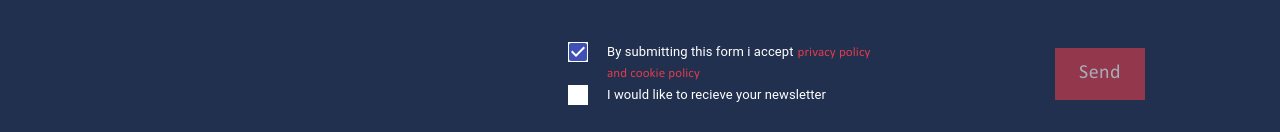
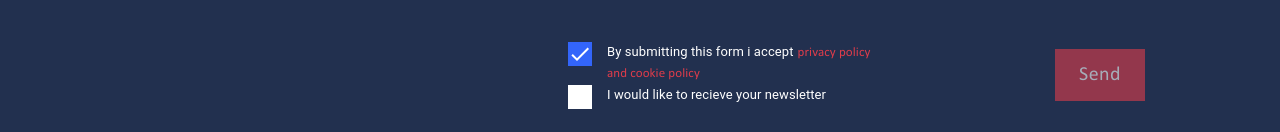
Before and after one commit to rishi4758/ModularBank, a React (Create React App) app: page / in a window 1280 px wide. Both pictures are taken after a click on the element 578 px from the left and 714 px from the top of the page. Shown: the part 662-794 px from the top of the page. Built offline with nearby package versions, Linux system fonts and the light colour scheme.

Commit message:
checkbox style  added

```diff
--- a/package.json
+++ b/package.json
@@ -10,6 +10,7 @@
   "main": "src/index.tsx",
   "dependencies": {
     "@material-ui/core": "4.11.3",
+    "@material-ui/icons": "^4.11.2",
     "@material-ui/lab": "^4.0.0-alpha.57",
     "@reduxjs/toolkit": "^1.5.0",
     "@testing-library/jest-dom": "5.11.9",
--- a/src/components/Form/checkbox.tsx
+++ b/src/components/Form/checkbox.tsx
@@ -2,7 +2,9 @@ import Grid from "@material-ui/core/Grid";
 import Checkbox from "@material-ui/core/Checkbox";
 import Typography from "@material-ui/core/Typography";
 import Link from "@material-ui/core/Link";
-
+import DoneIcon from "@material-ui/icons/Done";
+import { withStyles, WithStyles } from "@material-ui/core/styles";
+import Styles from "./styles";
 interface props {
   handleChange(event: any): void;
   label: string;
@@ -10,10 +12,10 @@ interface props {
 }
 function CheckBox({
   handleChange,
-
+  classes,
   label,
   name,
-}: props) {
+}: props & WithStyles<typeof Styles>) {
   return (
     <Grid item xs={12} sm={10} container>
       <Grid item xs={1}>
@@ -21,6 +23,7 @@ function CheckBox({
           name={name}
           onChange={handleChange}
           color="primary"
+          checkedIcon={<DoneIcon className={classes.checkIcon} />}
           icon={<></>}
         />
       </Grid>
@@ -36,4 +39,4 @@ function CheckBox({
   );
 }
 
-export default CheckBox;
+export default withStyles(Styles)(CheckBox);
--- a/src/components/Form/styles.tsx
+++ b/src/components/Form/styles.tsx
@@ -36,6 +36,7 @@ const Style = (theme: typeof Theme) => ({
     display: "flex",
     // alignItems: "space-between",
   },
+
   textContainer: {
     marginBottom: 30,
     lineHeight: 0,
@@ -80,6 +81,7 @@ const Style = (theme: typeof Theme) => ({
   },
 
   //------styling  checkBox Container in form.tsx file ---------
+
   checkboxContainer: {
     padding: 15,
     marginTop: 15,
@@ -88,5 +90,13 @@ const Style = (theme: typeof Theme) => ({
       marginTop: 15,
     },
   },
+  checkIcon: {
+    background: "#3365FA",
+    color: "#fff",
+    fontSize: 20,
+    fontWeight: 900,
+    height: 24,
+    width: 24,
+  },
 });
 export default Style;
--- a/src/themes/muitheme.tsx
+++ b/src/themes/muitheme.tsx
@@ -113,8 +113,8 @@ theme.overrides = {
   MuiCheckbox: {
     root: {
       padding: 0,
-      height: 20,
-      width: 20,
+      height: 24,
+      width: 24,
       border: "4px solid #00",
       boxSizing: "border-box",
       borderRadius: 0,
```
Also changed, not shown: 1 other file (tests, documents, lock files or other folders).
